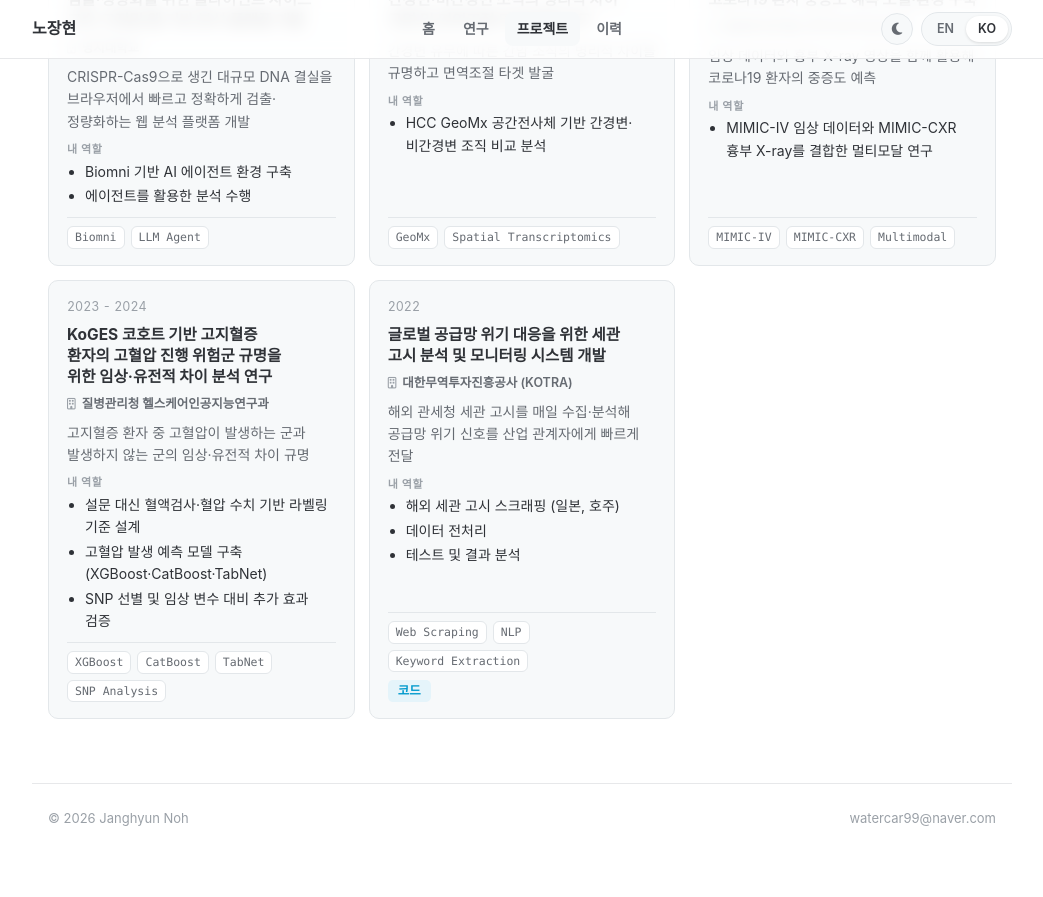
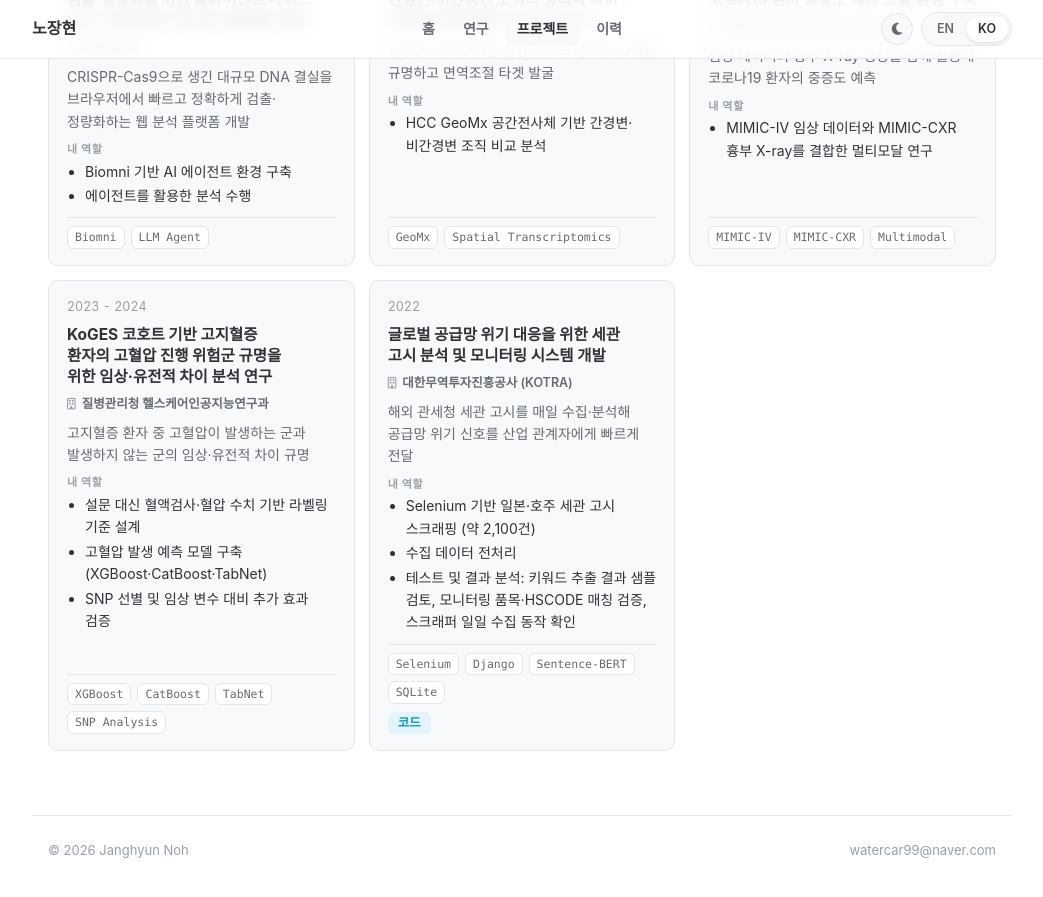
Before and after one commit to janghyunnoh/janghyunnoh.github.io, a Jekyll site: the page built from ko/projects/index.md, in a window 1280 px wide and 900 px high, scrolled down 631 px. Shown: the top 897 px of the window, without its empty margins (118-1161 px from the left). Built offline with Jekyll 4.4.1, drawn with Linux system fonts in a browser that asks for light colours; before the commit the page ends 1500 px from its top, so only the background shows below that.

Commit message:
KOTRA card: concrete scraping scope, testing tasks, and tech stack
Co-Authored-By: Claude Opus 5.5 <noreply@anthropic.com>
Claude-Session: https://claude.ai/code/session_01KSQJoZP1auZdYkoBxWPSet

```diff
--- a/_data/projects.yml
+++ b/_data/projects.yml
@@ -116,13 +116,13 @@
   summary: "Collect and analyze foreign customs notices daily to flag supply-chain risks for Korean industries early."
   summary_ko: "해외 관세청 세관 고시를 매일 수집·분석해 공급망 위기 신호를 산업 관계자에게 빠르게 전달"
   role:
-    - "Scraping customs notices (Japan, Australia)"
-    - "Data preprocessing"
-    - "Testing and results analysis"
+    - "Scraped Japanese and Australian customs notices with Selenium (~2,100 notices)"
+    - "Preprocessed the collected notice data"
+    - "Testing and results analysis: reviewed sampled keyword-extraction outputs, validated matching to monitored items and HS codes, and checked that the daily scraper ran without gaps"
   role_ko:
-    - "해외 세관 고시 스크래핑 (일본, 호주)"
-    - "데이터 전처리"
-    - "테스트 및 결과 분석"
-  tags: [Web Scraping, NLP, Keyword Extraction]
+    - "Selenium 기반 일본·호주 세관 고시 스크래핑 (약 2,100건)"
+    - "수집 데이터 전처리"
+    - "테스트 및 결과 분석: 키워드 추출 결과 샘플 검토, 모니터링 품목·HSCODE 매칭 검증, 스크래퍼 일일 수집 동작 확인"
+  tags: [Selenium, Django, Sentence-BERT, SQLite]
   links:
     code: "https://github.com/janghyunnoh/customs-notification-analysis-and-monitoring-system-main"
```
